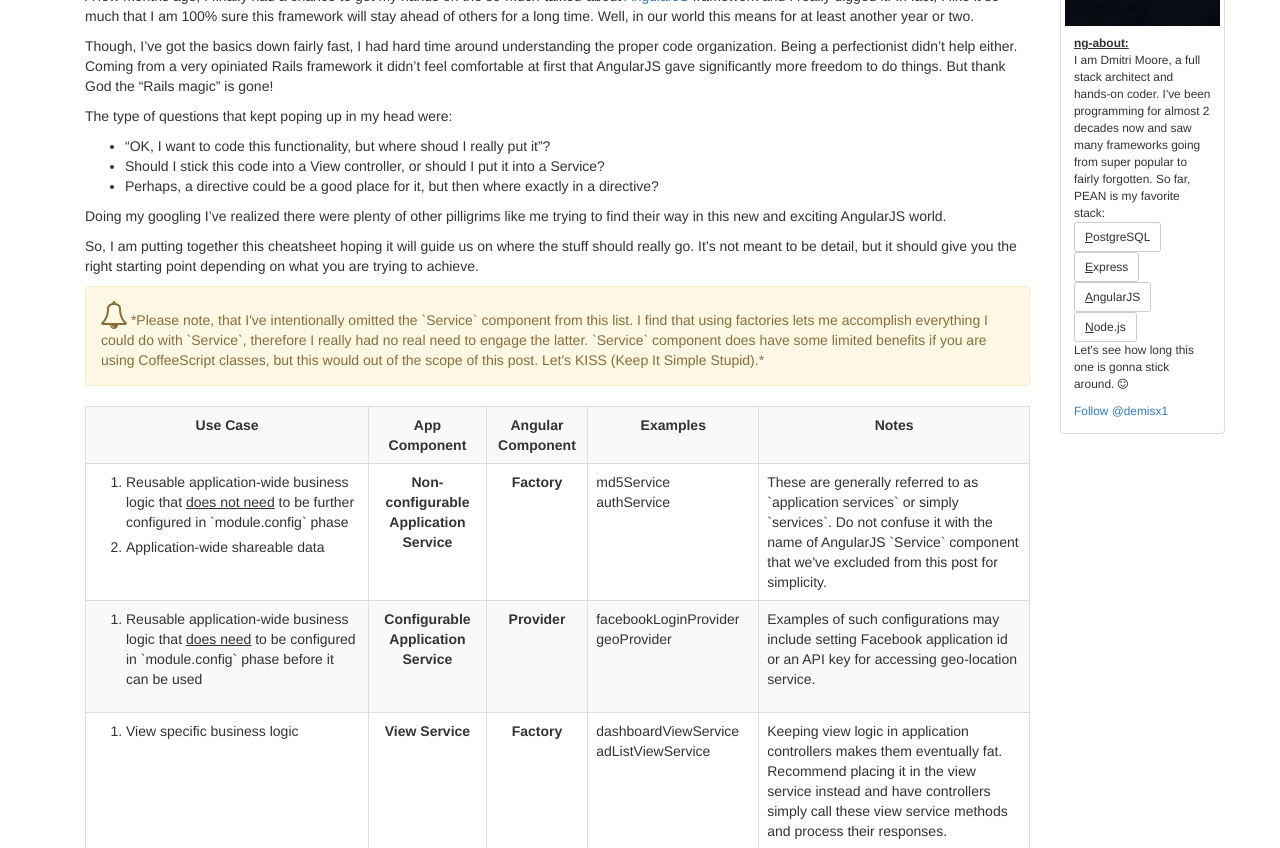
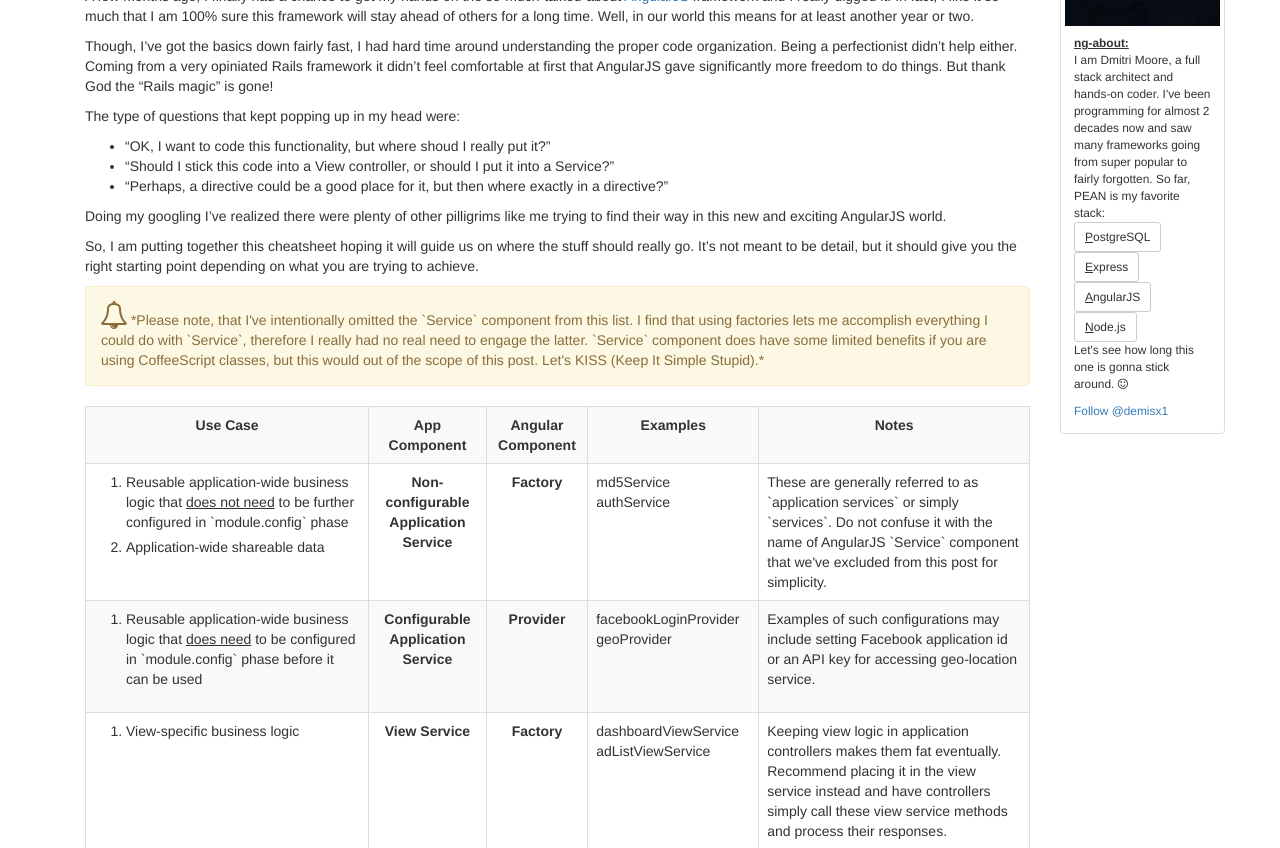
Before and after one commit to demisx/demisx.github.io, a Jekyll site: the page built from _posts/2014-09-14-angular-what-goes-where.md, in a window 1280 px wide and 1400 px high. Shown: the part 205-1053 px from the top of the window. Built offline with Jekyll 4.4.1, drawn with Linux system fonts in a browser that asks for light colours; nearby versions of some CDN libraries; comment, search, counter and statistics services are not loaded; some of the changed text lies outside the part shown.

Commit message:
Correction of some angular-wgw errata

```diff
--- a/_posts/2014-09-14-angular-what-goes-where.md
+++ b/_posts/2014-09-14-angular-what-goes-where.md
@@ -17,11 +17,11 @@ the proper code organization. Being a perfectionist didn't help either. Coming f
 opiniated Rails framework it didn't feel comfortable at first that AngularJS gave
 significantly more freedom to do things. But thank God the "Rails magic" is gone!
 
-The type of questions that kept poping up  in my head were:
+The type of questions that kept popping up in my head were:
 
-* "OK, I want to code this functionality, but where shoud I really put it"?
-* Should I stick this code into a View controller, or should I put it into a Service?
-* Perhaps, a directive could be a good place for it, but then where exactly in a directive?
+* "OK, I want to code this functionality, but where shoud I really put it?"
+* "Should I stick this code into a View controller, or should I put it into a Service?"
+* "Perhaps, a directive could be a good place for it, but then where exactly in a directive?"
 
 Doing my googling I've realized there were plenty of other pilligrims like me
 trying to find their way in this new and exciting AngularJS world.
@@ -108,7 +108,7 @@ starting point depending on what you are trying to achieve.
   <tr>
     <td>
       <ol>
-        <li>View specific business logic</li>
+        <li>View-specific business logic</li>
       </ol>
     </td>
     <td>View Service</td>
@@ -118,7 +118,7 @@ starting point depending on what you are trying to achieve.
       adListViewService
     </td>
     <td>
-      Keeping view logic in application controllers makes them eventually fat. Recommend
+      Keeping view logic in application controllers makes them fat eventually. Recommend
       placing it in the view service instead and have controllers simply call these
       view service methods and process their responses.
     </td>
@@ -194,7 +194,7 @@ starting point depending on what you are trying to achieve.
       <ol>
         <li>Manipulations of DOM instances in linked HTML</li>
         <li>Addition of DOM event listeners</li>
-        <li>Directive specific scope watchers and/or attribute observers</li>
+        <li>Directive-specific scope watchers and/or attribute observers</li>
       </ol>
     </td>
     <td>DOM Instance Manipulator</td>
```
Also changed, not shown: other parts of _posts/2014-09-14-angular-what-goes-where.md (+1 -1 lines).
